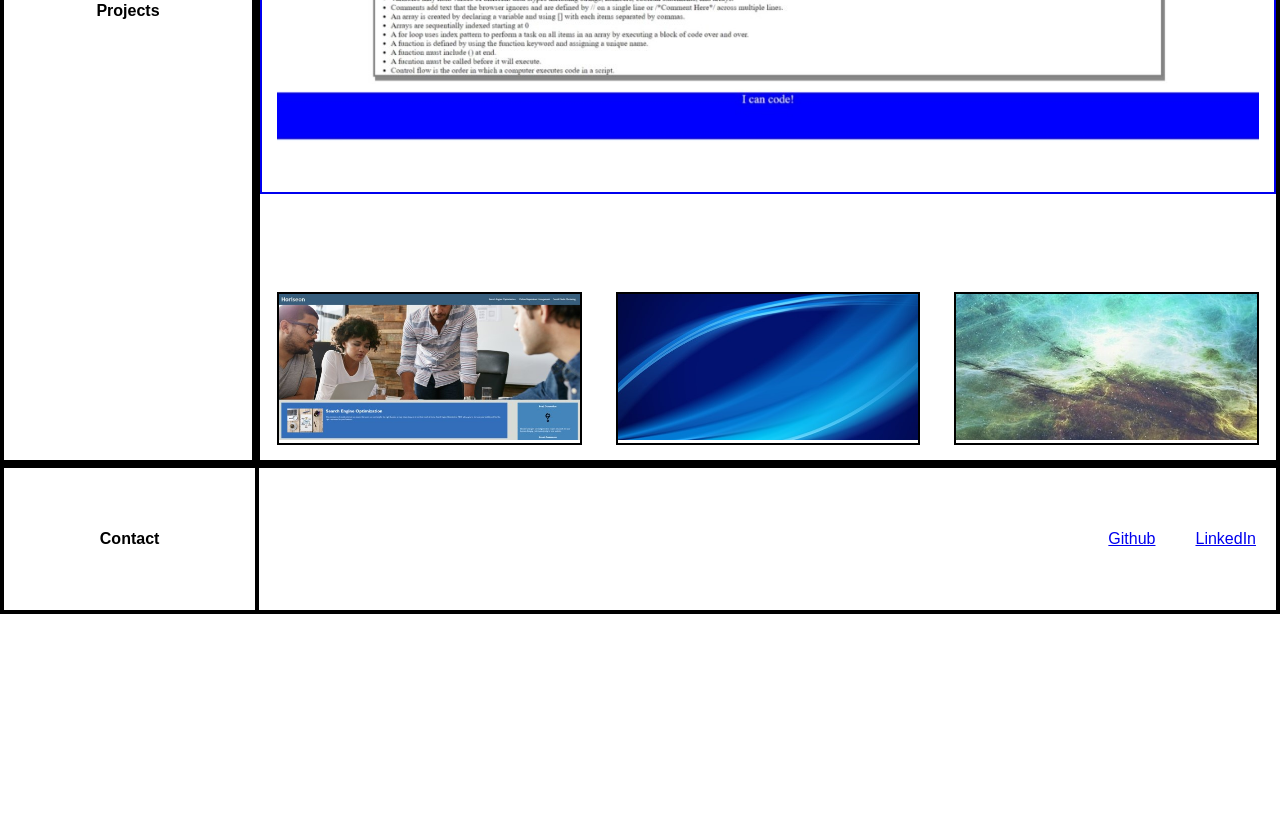
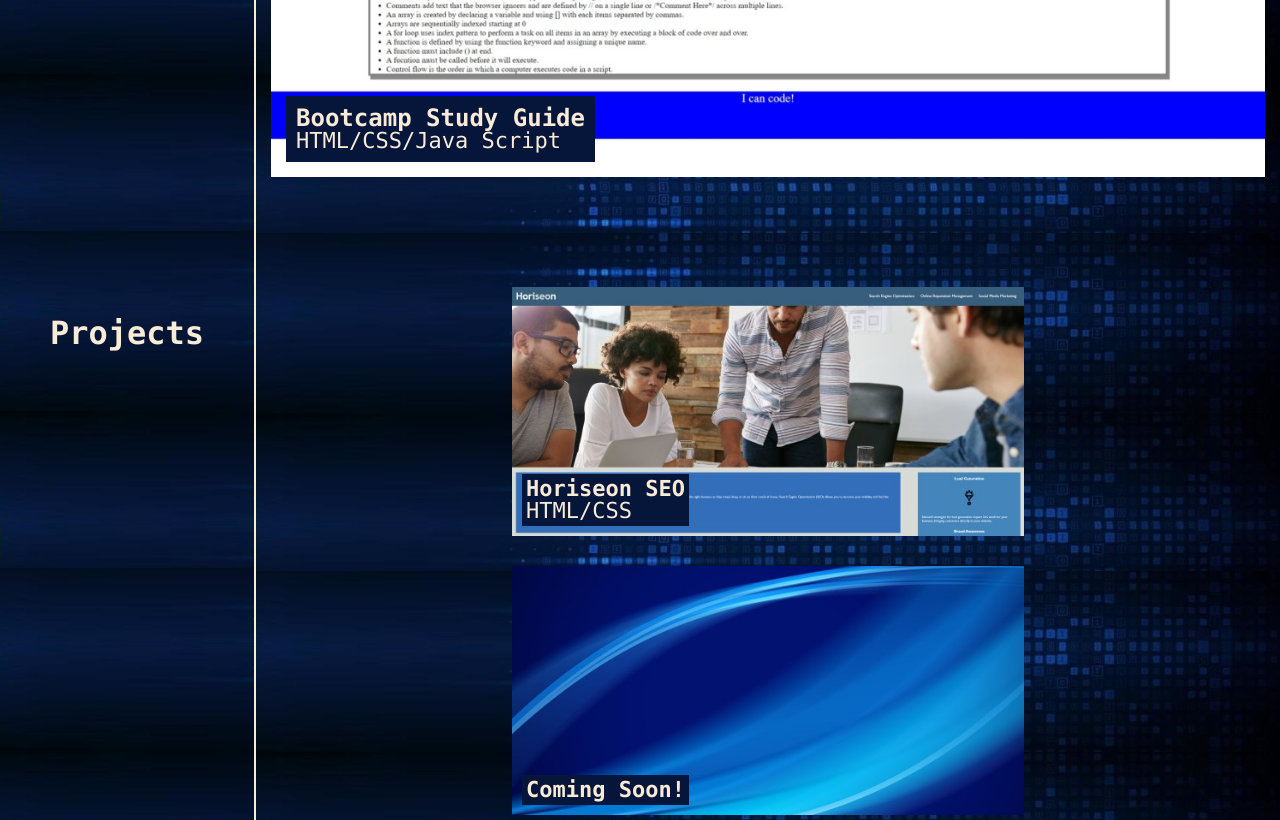
Before and after one commit to Meduion/challenge02-portfolio, a plain HTML site: page index.html in a window 1280 px wide. Shown: the part 1093-1913 px from the top of the page. Before the commit the page ends 1707 px from the top, so only its background shows below. Drawn offline with Linux system fonts and the light colour scheme.

Commit message:
Finshed Structure, Title Cards, Background

```diff
--- a/assets/css/style.css
+++ b/assets/css/style.css
@@ -1,16 +1,27 @@
+* {
+    font-family: consolas, 'Courier New', Courier, monospace;
+    color: antiquewhite;
+}
+
+/* Elements */
 header {
     display: flex;
     flex-direction: row;
     justify-content: space-around;
     align-items: center;
     flex-wrap: wrap;
-    background-color: grey;
-    border: 2px solid;
+    background-image: url("../images/header-background1.jpg");
+    background-size: auto;
+    border-bottom: 2px solid;
     height: 150px;
     width: 100%;
-    background-image: url("assets\images\header-background.jpg")
-    background-size: cover;
-    background-position: center;
+    font-family: consolas, 'Courier New', Courier, monospace;
+}
+
+nav {
+    display: flex;
+    flex: 1 0 0;
+    padding: 0 70px 0 0;
 }
 
 h1 {
@@ -20,16 +31,8 @@ h1 {
     min-width: 0;
 }
 
-nav {
-    display: flex;
-    flex: 1 0 0;
-    padding: 0 10px 0 0;
-}
-
-nav a {
-   flex: 1 0 33%;
-   text-align: right;
-   padding: 3px;
+h2 {
+    font-size: 32px;
 }
 
 aside {
@@ -38,33 +41,12 @@ aside {
     align-items: center;
     justify-content: flex-start;
     flex-wrap: nowrap;
-    border: 2px solid;
+    border-right: 2px solid;
     width: 20%;
-    min-width: 144px;
-}
-
-.aside-top {
-    display: flex;
-    flex-direction: column;
-    align-items: center;
-    justify-content: center;
-    border: 2px solid;
-    width: 100%;
-    flex: 0 0 500px;
-}
-
-.aside-bottom {
-    display: flex;
-    flex-direction: column;
-    align-items: center;
-    justify-content: center;
-    border: 2px solid;
-    width: 100%;
-    height: 100%;
+    min-width: 161px;
 }
 
 main {
-    border: 2px solid;
     width: 80%;
 }
 
@@ -74,34 +56,46 @@ footer {
     justify-content: center;
     height: 150px;
     width: auto;
-    border: 2px solid;
 }
 
-.foot-div1 {
+/* End of Elements */
+
+/* Sub-Elements */
+nav a {
+    flex: 1 0 33%;
+    text-align: right;
+    padding: 3px;
+    text-decoration: none;
+    font-size: 28px;
+}
+
+/* End of Sub-Elements */
+
+/* Classes in order of appearance in HTML */
+.align {
+    display: flex;
+}
+
+.aside-top {
     display: flex;
     flex-direction: column;
     align-items: center;
     justify-content: center;
-    flex-wrap: nowrap;
-    border: 2px solid;
-    width: 20%;
-    min-width: 144px;
+    width: 100%;
+    flex: 0 0 500px;
+    background-image: url("../images/aside-top-background.jpg");
+    background-size: cover;
 }
 
-.foot-div2 {
+.aside-bottom {
     display: flex;
-    justify-content: flex-end;
+    flex-direction: column;
     align-items: center;
-    border: 2px solid;
-    width: 80%;
-}
-
-.foot-div2 a {
-    padding: 20px;
-}
-
-.align {
-    display: flex;
+    justify-content: center;
+    width: 100%;
+    height: 100%;
+    background-image: url("../images/aside-bottom-background.jpg");
+    background-size: contain;
 }
 
 .biography {
@@ -110,38 +104,22 @@ footer {
     justify-content: space-between;
     align-items: center;
     flex-wrap: wrap;
-    border: 2px solid;
-}
-
-#bio-photo {
-    padding: 15px;
-    width: 25%;
-    height: auto;
-    min-width: 0;
-    max-width: 325px;
-    flex: 0 1 325px;
-}
-
-#bio-article {
-    text-align: center;
-    flex: 1 0 0;
-}
-
-#bio-article h2 {
-    padding: 20px;
-    font-size: 28px;
+    background-image: url("../images/bio-background.jpg");
+    background-size: contain;
 }
 
 .projects {
     display: flex;
     flex-direction: row;
-    justify-content: space-around;
+    justify-content: center;
     flex-wrap: wrap;
-    border: 2px solid;
+    background-image: url("../images/projects-background.jpg");
+    background-size: contain;
 }
 
 .project1 {
     display: flex;
+    position: relative;
     justify-content: center;
     align-items: center;
     flex-wrap: wrap;
@@ -151,24 +129,121 @@ footer {
     margin: 80px 0;
 }
 
-#project1 {
-    padding: 15px;
-    border: 2px solid;
+.project1-position {
+    display: flex;
+    flex-wrap: wrap;
+    position: relative;
+}
+
+.text-block {
+    position: absolute;
+    bottom: 30px;
+    left: 30px;
+    background-color: #05163a;
+    font-size: 22px;
+    height: auto;
+    min-height: 0;
+    width: auto;
+    flex: 0 1 0;
+    padding: 10px;
+}
+
+.other-projects {
+    min-width: 0;
+    max-width: 50%;
+    margin: 15px;
+}
+
+.other-projects-position {
+    display: flex;
+    flex-wrap: wrap;
+    position: relative;
+}
+
+.other-projects-img {
     height: auto;
     max-width: 100%;
     min-width: 0;
 }
 
-.other-projects {
-    border: 2px solid;
+.text-block2 {
+    position: absolute;
+    bottom: 10px;
+    left: 10px;
+    background-color: #05163a;
+    font-size: 22px;
+    height: auto;
+    min-height: 0;
+    width: auto;
+    flex: 0 1 0;
+    padding: 4px;
+}
+
+.foot-div1 {
+    display: flex;
+    flex-direction: column;
+    align-items: center;
+    justify-content: center;
+    flex-wrap: nowrap;
+    border-right: 2px solid;
+    width: 20%;
+    min-width: 161px;
+    background-image: url("../images/aside-bottom-background.jpg");
+    background-size: auto;
+}
+
+.foot-div2 {
+    display: flex;
+    justify-content: flex-end;
+    align-items: center;
+    border-top: 2px solid;
+    width: 80%;
+    background-image: url("../images/projects-background.jpg");
+    background-size: cover;
+}
+
+/* End of Classes */
+
+/* Classes with Sub-Elements */
+.text-block h3 {
+    font-size: 24px;
+}
+
+.foot-div2 a {
+    padding: 25px;
+    text-decoration: none;
+    font-size: 28px;
+}
+
+/* End of Classes with Sub-Elements */
+
+/* IDs */
+#bio-photo {
+    padding: 15px;
     width: 100%;
     min-width: 0;
-    max-width: 30%;
-    margin: 15px;
+    max-width: 325px;
 }
 
-#other-projects {
+#bio-article {
+    text-align: center;
+    flex: 1 1 0;
+    font-size: 20px;
+}
+
+#project1 {
+    padding: 15px;
     height: auto;
     max-width: 100%;
     min-width: 0;
 }
+
+/* End of IDs */
+
+/* ID Sub-Elements */
+#bio-article h2 {
+    padding: 20px;
+    font-size: 28px;
+}
+
+/* End of ID Sub-Elements */
--- a/index.html
+++ b/index.html
@@ -1,5 +1,6 @@
 <!DOCTYPE html>
 <html lang="en">
+
 <head>
     <meta charset="UTF-8">
     <meta http-equiv="X-UA-Compatible" content="IE=edge">
@@ -8,6 +9,7 @@
     <link rel="stylesheet" href="./assets/css/style.css">
     <title>Brian Wyatt - Web Development Portfolio</title>
 </head>
+
 <body>
     <header>
         <h1>Brian Wyatt: Web Developer</h1>
@@ -30,22 +32,47 @@
             <section class="biography">
                 <img id="bio-photo" src="assets\images\mini-headshot.png" alt="Picture of Brian">
                 <article id="bio-article">
-                    <h2>Biography</h2>
-                    <p>Lorem, ipsum dolor sit amet consectetur adipisicing elit. Quo magni quasi ullam consequatur nemo accusantium nesciunt ea tenetur odio, non sequi aut modi atque, saepe quae similique impedit. Alias, possimus!</p>
+                    <p>Greetings, I'm Brian, an aspiring web developer. After almost a decade in the health care field
+                        I'm transitioning to a carrer in the tech industry. I'm initially focusing my efforts on HTML,
+                        CSS, and Java Script, with the desire to continually learn and grow my skills. Please find below
+                        my initial projects and watch this space for more to come!</p>
                 </article>
             </section>
             <section class="projects">
                 <figure class="project1" id="nav1">
-                    <a href="https://meduion.github.io/prework-study-guide/" target="_blank"><img id="project1" src="assets\images\study-guide.jpeg" alt="Frontpage of Pre-work Study Guide"></a>
+                    <a class="project1-position" href="https://meduion.github.io/prework-study-guide/" target="_blank">
+                        <img id="project1" src="assets\images\study-guide.jpeg" alt="Frontpage of Pre-work Study Guide">
+                        <div class="text-block">
+                            <h3>Bootcamp Study Guide</h3>
+                            <p>HTML/CSS/Java Script</p>
+                        </div>
+                    </a>
                 </figure>
                 <figure class="other-projects">
-                    <a href="https://meduion.github.io/challenge1-horiseon/" target="_blank"><img id="other-projects" src="assets/images/horiseon.jpg" alt="Horiseon Home Page"></a>
+                    <a class="other-projects-position" href="https://meduion.github.io/challenge1-horiseon/"
+                        target="_blank">
+                        <img class="other-projects-img" src="assets/images/horiseon.jpg" alt="Horiseon Home Page">
+                        <div class="text-block2">
+                            <h3>Horiseon SEO</h3>
+                            <p>HTML/CSS</p>
+                        </div>
+                    </a>
                 </figure>
                 <figure class="other-projects">
-                    <a href="#"><img id="other-projects" src="assets/images/holder1.jpg" alt="Project Coming Soon"></a>
+                    <a class="other-projects-position" href="#">
+                        <img class="other-projects-img" src="assets/images/holder1.jpg" alt="Project Coming Soon">
+                        <div class="text-block2">
+                            <h3>Coming Soon!</h3>
+                        </div>
+                    </a>
                 </figure>
                 <figure class="other-projects">
-                    <a href="#"><img id="other-projects" src="assets/images/holder2.jpg" alt="Project Coming Soon"></a>
+                    <a class="other-projects-position" href="#">
+                        <img class="other-projects-img" src="assets/images/holder2.jpg" alt="Project Coming Soon">
+                        <div class="text-block2">
+                            <h3>Coming Soon!</h3>
+                        </div>
+                    </a>
                 </figure>
             </section>
         </main>
@@ -62,4 +89,5 @@
         </section>
     </footer>
 </body>
+
 </html>
```
Also changed, not shown: assets/images/aside-bottom-background.jpg (added), assets/images/aside-top-background.jpg (added), assets/images/background-template.jpg (added), assets/images/bio-background.jpg (added), assets/images/header-background1.jpg (added), assets/images/projects-background.jpg (added).
